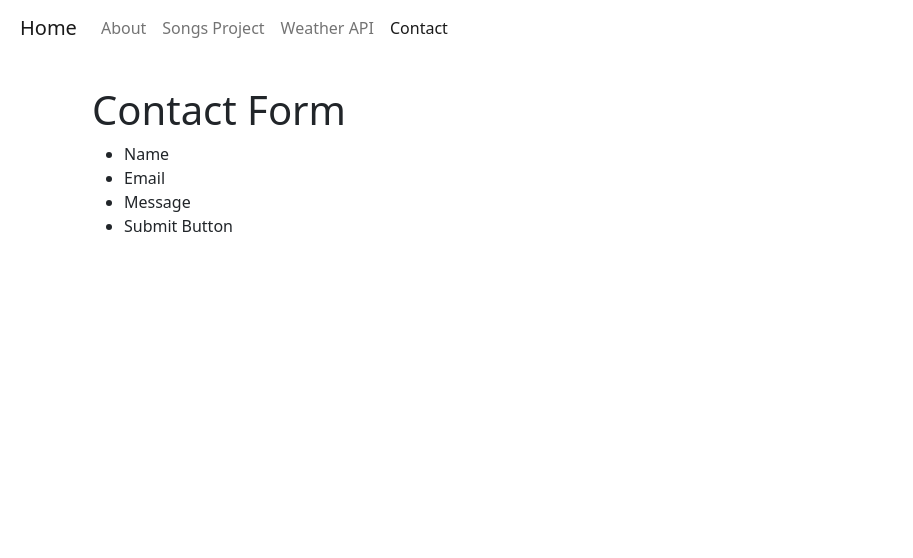
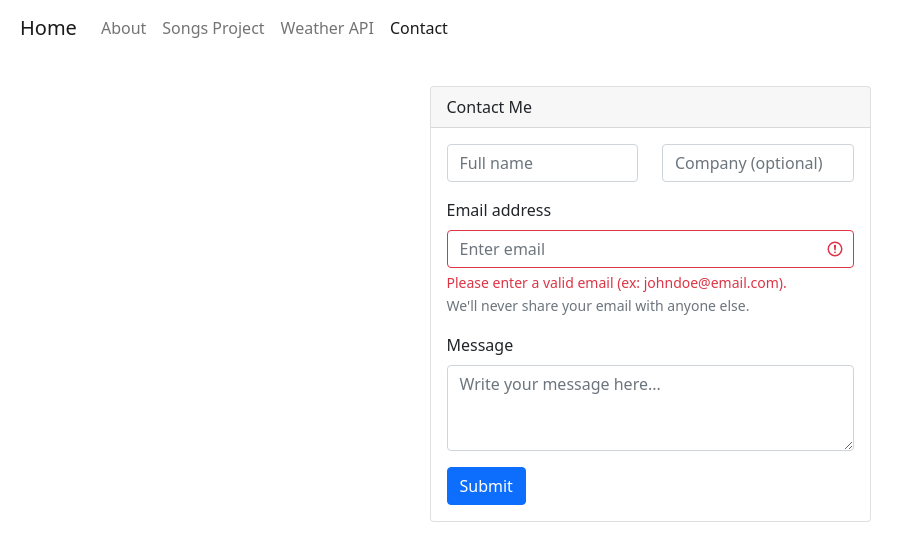
Before and after one commit to csarmien318/my-portfolio, a React (Create React App) app: page /contact in a window 1280 px wide. Shown: the top 558 px of the page, without its empty margins (0-913 px from the left). Built offline with nearby package versions, Linux system fonts and the light colour scheme.

Commit message:
Updating branch

```diff
--- a/package.json
+++ b/package.json
@@ -11,6 +11,7 @@
     "lodash": "^4.17.10",
     "prop-types": "^15.6.2",
     "react": "^17.0.2",
+    "react-bootstrap": "^2.1.0",
     "react-dom": "^17.0.2",
     "react-router-dom": "^4.3.1",
     "react-scripts": "5.0.0",
--- a/src/components/contact.jsx
+++ b/src/components/contact.jsx
@@ -1,16 +1,57 @@
 import React from "react";
+import { Button, Card, Col, Form, Row } from "react-bootstrap";
 
 class Contact extends React.Component {
   render() {
     return (
-      <div>
-        <h1>Contact Form</h1>
-        <ul>
-          <li>Name</li>
-          <li>Email</li>
-          <li>Message</li>
-          <li>Submit Button</li>
-        </ul>
+      <div className="container col-5">
+        <Card>
+          <Card.Header>Contact Me</Card.Header>
+          <Card.Body>
+            <Form>
+              <Form className="mb-3">
+                <Row>
+                  <Col>
+                    <Form.Control placeholder="Full name" />
+                  </Col>
+                  <Col>
+                    <Form.Control placeholder="Company (optional)" />
+                  </Col>
+                </Row>
+              </Form>
+              <Form.Group className="mb-3" controlId="formBasicEmail">
+                <Form.Label>Email address</Form.Label>
+                <Form.Control
+                  type="email"
+                  placeholder="Enter email"
+                  required
+                  isInvalid
+                />
+                <Form.Control.Feedback type="invalid">
+                  Please enter a valid email (ex: johndoe@email.com).
+                </Form.Control.Feedback>
+                <Form.Text className="text-muted">
+                  We'll never share your email with anyone else.
+                </Form.Text>
+              </Form.Group>
+              <Form.Group
+                className="mb-3"
+                controlId="exampleForm.ControlTextarea1"
+              >
+                <Form.Label>Message</Form.Label>
+                <Form.Control
+                  as="textarea"
+                  rows={3}
+                  placeholder="Write your message here..."
+                />
+              </Form.Group>
+
+              <Button variant="primary" type="submit">
+                Submit
+              </Button>
+            </Form>
+          </Card.Body>
+        </Card>
       </div>
     );
   }
--- a/src/index.js
+++ b/src/index.js
@@ -4,7 +4,7 @@ import { BrowserRouter } from "react-router-dom";
 import "./index.css";
 import App from "./App";
 import reportWebVitals from "./reportWebVitals";
-import "bootstrap/dist/css/bootstrap.css";
+import "bootstrap/dist/css/bootstrap.min.css";
 import "font-awesome/css/font-awesome.css";
 
 ReactDOM.render(
```
Also changed, not shown: 1 other file (tests, documents, lock files or other folders).
